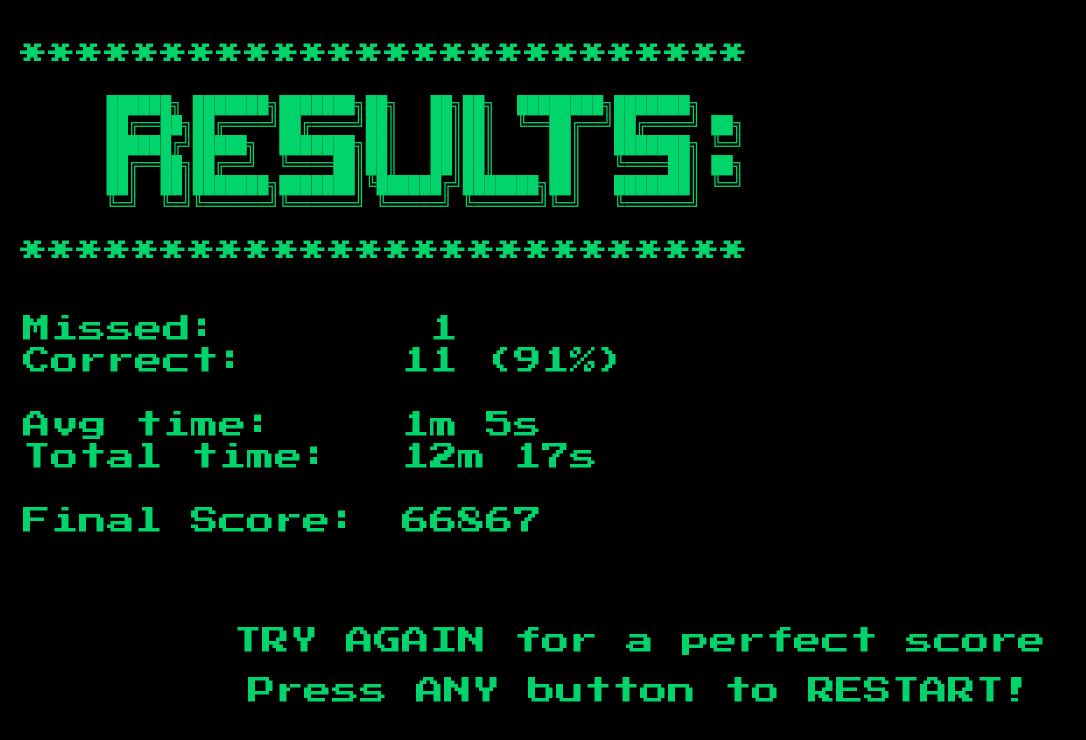
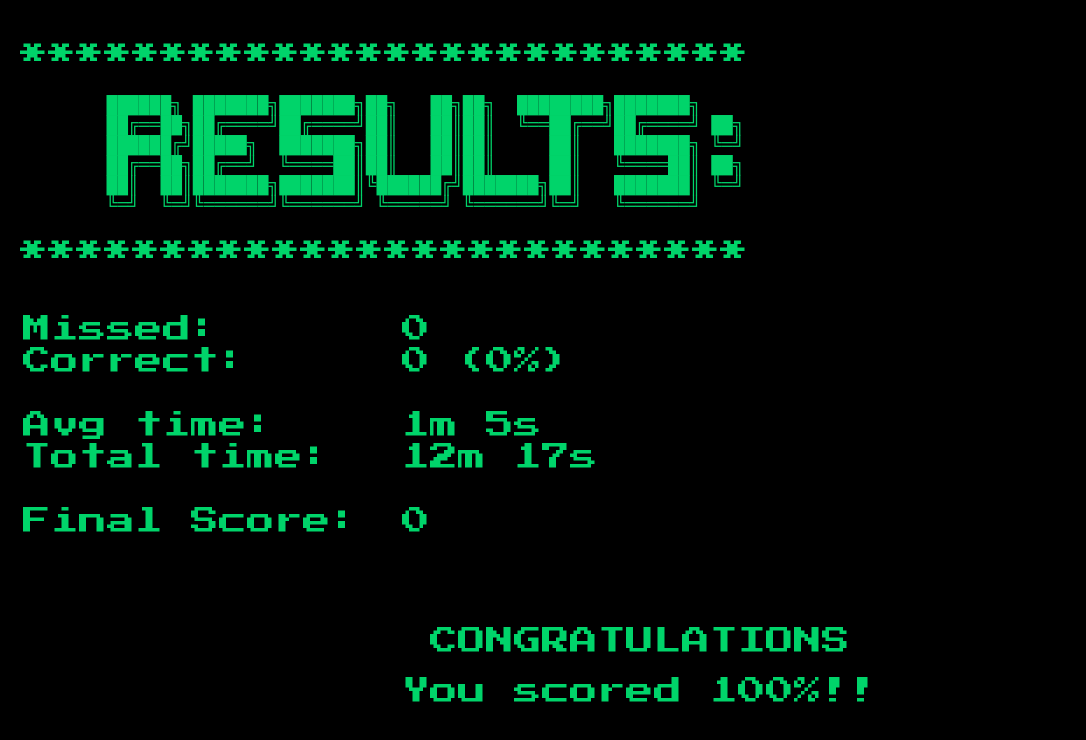
Before and after one commit to kevinclement/exitpuzzles-museum-computer-web, a Vue app: page /quiz in a window 1280 px wide. Shown: the top 740 px of the page, without its empty margins (0-1086 px from the left). Built offline with nearby package versions, Linux system fonts and the light colour scheme.

Commit message:
fix edge cases

```diff
--- a/src/components/Results.vue
+++ b/src/components/Results.vue
@@ -14,7 +14,7 @@
         <div>**************************</div>
         <div>
           <table class="resultsTable">
-            <tr><td>Missed:</td><td>&nbsp;{{missed}}</td></tr>
+            <tr><td>Missed:</td><td>{{missed}}</td></tr>
             <tr><td>Correct:</td><td>{{correct}} ({{percentage}}%)</td></tr>
             <tr><td>&nbsp;</td><td>&nbsp;</td></tr>
 
@@ -52,6 +52,7 @@ export default {
         // NOTE:  ideally I'd have some crazy formulae that couldn't be guessed but was consistent
         // Since I don't want to try and figure that out, I'm just manually setting results
         // Simplest thing that works :smile:
+        if (this.correct == 0) return "0"
 
         const scores = [
             "09843",
@@ -74,6 +75,8 @@ export default {
         return scores[this.correct-1]
     },
     percentage: function() {
+        if (this.correct === 0 && this.missed === 0) return "0"
+
         return Math.floor((this.correct / (this.missed + this.correct)) * 100)
     },
     tryAgain: function() {
--- a/src/views/Quiz.vue
+++ b/src/views/Quiz.vue
@@ -17,8 +17,8 @@
 
     <!-- RESULTS -->
     <Results v-else
-      v-bind:missed="1"
-      v-bind:correct="11"
+      v-bind:missed="0"
+      v-bind:correct="0"
       v-bind:avgTime="65"
       v-bind:totalTime="737"
     />
```
